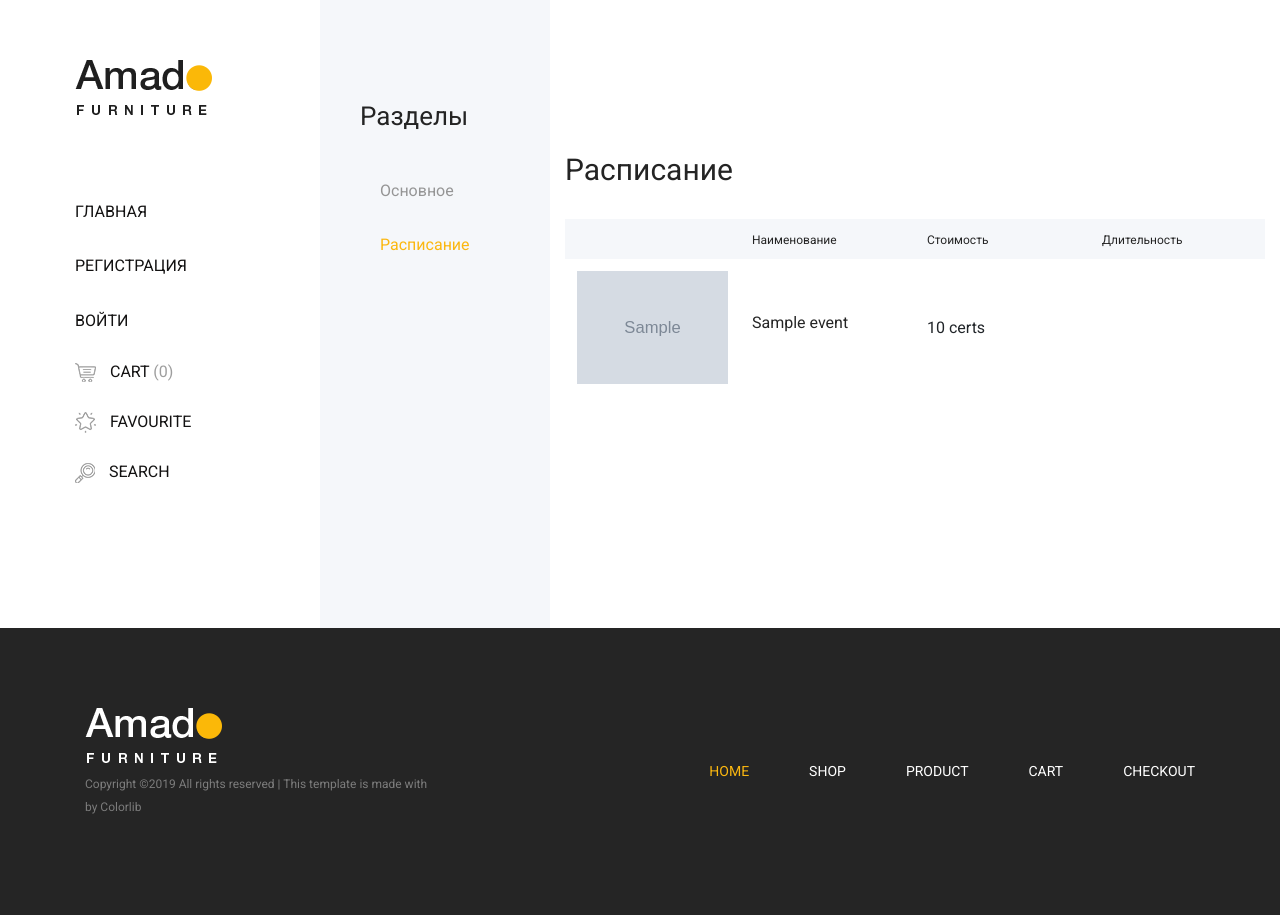
After one commit to ded-inside/event_shop, a Flask app: a page that uses app/templates/base.html in a window 1280 px wide. The commit adds this page. Run offline with Flask 2, Linux system fonts and the light colour scheme; tables that the repository leaves empty hold one stand-in row (values such as "Sample post"); grey boxes marked "Sample" are stand-in pictures; some libraries are stand-ins or nearby versions.

Commit message:
Shedule page

```diff
--- a/app/__init__.py
+++ b/app/__init__.py
@@ -66,6 +66,7 @@ def generate_default_state():
         first_name="fname",
         last_name="lname",
         email="u1@example.com",
+		profile_pic_filename='Png.png',
     )
     u1.set_password('user1')
     u2 = models.User(
@@ -73,6 +74,7 @@ def generate_default_state():
         first_name="fname2",
         last_name="lname2",
         email="u2@example.com",
+		profile_pic_filename='make-an-anime-vaporwave-profile-picture.jpg',
     )
     u2.set_password("user2")
     u3 = models.User(
@@ -80,6 +82,7 @@ def generate_default_state():
         first_name="fname3",
         last_name="lname3",
         email="u3@example.com",
+		profile_pic_filename='59-598379_anime-png-tumblr-anime-profile-pic-transparent-png.png',
     )
     u3.set_password("user3")
     u4 = models.User(
--- a/app/routes.py
+++ b/app/routes.py
@@ -28,7 +28,7 @@ def allowed_file(filename):
 @app.route("/index")
 def index():
     users_ = User.query.filter(User.username != "Admin").outerjoin(User.events_host).order_by(desc(Event.time_edited)).all()
-    return render_template("index.html", users=users_)
+    return render_template("index.html", users=users_, active='main')
 
 
 @app.route("/logout")
@@ -64,7 +64,7 @@ def login():
         if not next_page or url_parse(next_page).netloc != '':
             next_page = url_for('index_clr')
         return redirect(next_page)
-    return render_template("login.html", form=form)
+    return render_template("login.html", form=form, active='login')
 
 
 @app.route("/register", methods=["GET", "POST"])
@@ -130,7 +130,7 @@ def user_page(username: str):
     if username == "Admin":
         abort(404)
     user = User.query.filter_by(username=username).options(joinedload("events_host")).first_or_404()
-    return render_template("profile.html", user=user)
+    return render_template("profile.html", user=user, submenu='main', active='profile' if user == current_user else None)
 
 
 @app.route("/users")
@@ -143,6 +143,13 @@ def users():
 def event_page(event_id: int):
     event = Event.query.get_or_404(event_id)
     return render_template("event.html", event=event)
+
+
+@app.route('/user/<username>/events')
+def events(username :str):
+	_user = User.query.filter(User.username == username).first();
+	_events = Event.query.filter(Event.seller_id == _user.id);
+	return render_template('events.html', events=_events, user=_user, submenu='shedule', active='profile' if _user == current_user else None)
 
 
 @app.route("/event/add", methods=["GET", "POST"])
--- a/app/static/css/core-style.css
+++ b/app/static/css/core-style.css
@@ -26,6 +26,8 @@
 	 height: 100%;
 	 font-family: 'Roboto', sans-serif;
 	 font-size: 16px;
+	 display: flex;
+	 flex-direction: column;
 }
  h1, h2, h3, h4, h5, h6 {
 	 color: #242424;
@@ -394,6 +396,7 @@
  .main-content-wrapper {
 	 position: relative;
 	 z-index: 1;
+	 flex-grow: 1;
 	 -webkit-transition-duration: 500ms;
 	 transition-duration: 500ms;
 	 -ms-flex-wrap: wrap;
@@ -659,27 +662,27 @@
 	 position: relative;
 	 z-index: 1;
 	 -webkit-box-flex: 0;
-	 -ms-flex: 0 0 calc(95% - 320px);
-	 flex: 0 0 calc(95% - 320px);
-	 width: calc(95% - 320px);
-	 max-width: calc(95% - 320px);
+	 -ms-flex: 0 0 calc(100% - 550px);
+	 flex: 0 0 calc(100% - 550px);
+	 width: calc(100% - 550px);
+	 max-width: calc(100% - 550px);
 }
  @media only screen and (min-width:992px) and (max-width:1199px) {
 	 .main-content-wrapper .cart-table-area {
 		 -webkit-box-flex: 0;
-		 -ms-flex: 0 0 calc(100% - 320px);
-		 flex: 0 0 calc(100% - 320px);
-		 width: calc(100% - 320px);
-		 max-width: calc(100% - 320px);
+		 -ms-flex: 0 0 calc(100% - 550px);
+		 flex: 0 0 calc(100% - 550px);
+		 width: calc(100% - 550px);
+		 max-width: calc(100% - 550px);
 	}
 }
  @media only screen and (min-width:768px) and (max-width:991px) {
 	 .main-content-wrapper .cart-table-area {
 		 -webkit-box-flex: 0;
-		 -ms-flex: 0 0 calc(100% - 280px);
-		 flex: 0 0 calc(100% - 280px);
-		 width: calc(100% - 280px);
-		 max-width: calc(100% - 280px);
+		 -ms-flex: 0 0 calc(100% - 460px);
+		 flex: 0 0 calc(100% - 460px);
+		 width: calc(100% - 460px);
+		 max-width: calc(100% - 460px);
 	}
 }
  @media only screen and (max-width:767px) {
@@ -977,6 +980,18 @@
 	 position: relative;
 	 z-index: 1;
 }
+ .main-content-wrapper .single-product-area .single_product_desc a {
+	 display: block;
+}
+ .main-content-wrapper .single-product-area .single_product_desc a h6 {
+	 font-size: 30px;
+	 margin-bottom: 5px;
+}
+ @media only screen and (min-width:992px) and (max-width:1199px) {
+	 .main-content-wrapper .single-product-area .single_product_desc a h6 {
+		 font-size: 20px;
+	}
+}
  .main-content-wrapper .single-product-area .single_product_desc .product-meta-data .line {
 	 width: 80px;
 	 height: 3px;
@@ -990,18 +1005,6 @@
 	 color: #fbb710;
 	 line-height: 1;
 	 margin-bottom: 10px;
-}
- .main-content-wrapper .single-product-area .single_product_desc .product-meta-data a {
-	 display: block;
-}
- .main-content-wrapper .single-product-area .single_product_desc .product-meta-data a h6 {
-	 font-size: 30px;
-	 margin-bottom: 5px;
-}
- @media only screen and (min-width:992px) and (max-width:1199px) {
-	 .main-content-wrapper .single-product-area .single_product_desc .product-meta-data a h6 {
-		 font-size: 20px;
-	}
 }
  .main-content-wrapper .single-product-area .single_product_desc .product-meta-data .ratings-review .ratings i {
 	 font-size: 10px;
@@ -1141,6 +1144,8 @@
 }
  .card-man a img {
 	 width: 100%;
+	 background-color: #f5f7fa;
+	 object-fit: scale-down;
 }
  .card-man .hover-content {
 	 position: absolute;
--- a/app/templates/base.html
+++ b/app/templates/base.html
@@ -52,7 +52,7 @@
 					</li>
 					<!-- TODO -->
 					{% if current_user.is_authenticated %}
-					<li {% if active == 'prof' %} class="active" {% endif %}>
+					<li {% if active == 'profile' %} class="active" {% endif %}>
 						<a href="{{ url_for('user_page', username=current_user.username) }}">Личный кабинет</a>
 					</li>
 					<li>
--- /dev/null
+++ b/app/templates/events.html
@@ -0,0 +1,56 @@
+{% import 'macro.html' as macro %}
+
+{% extends 'sidebar.html' %}
+
+{% block title %}Расписание{% endblock %}
+
+{% block content %}
+
+{{ super() }}
+
+<div class="cart-table-area section-padding-100">
+    <div class="container-fluid">
+        <div class="row">
+            <div class="col-12">
+                <div class="cart-title mt-50">
+                    <h2>Расписание</h2>
+                </div>
+
+                <div class="cart-table">
+                    <table class="table table-responsive">
+                        <thead>
+                            <tr>
+                                <th></th>
+                                <th>Наименование</th>
+                                <th>Стоимость</th>
+                                <th>Длительность</th>
+                            </tr>
+                        </thead>
+                        <tbody>
+							{% for event in events %}
+								{{ macro.card_event(event) }}
+							{% endfor %}
+                        </tbody>
+                    </table>
+					{% if not events %}
+					<p>Упс! Похоже здесь нет событий!</p>
+					{% endif %}
+                </div>
+            </div>
+            <!-- <div class="col-12 col-lg-4">
+                <div class="cart-summary">
+                    <h5>Cart Total</h5>
+                    <ul class="summary-table">
+                        <li><span>subtotal:</span> <span>$140.00</span></li>
+                        <li><span>delivery:</span> <span>Free</span></li>
+                        <li><span>total:</span> <span>$140.00</span></li>
+                    </ul>
+                    <div class="cart-btn mt-100">
+                        <a href="cart.html" class="btn amado-btn w-100">Checkout</a>
+                    </div>
+                </div>
+            </div> -->
+        </div>
+    </div>
+</div>
+{% endblock %}
--- a/app/templates/index.html
+++ b/app/templates/index.html
@@ -10,7 +10,7 @@
 			{% for user in users %}
 				{{ macro.card_man(user) }}
 			{% else %}
-				Похоже, нет ни одного пользователя!
+				<h1>Похоже, нет ни одного пользователя!</h1>
 			{% endfor %}
 		</div>
 	</div>
--- a/app/templates/macro.html
+++ b/app/templates/macro.html
@@ -15,3 +15,19 @@
         </a>
     </div>
 {% endmacro %}
+
+{% macro card_event(event) %}
+	<tr>
+		<td class="cart_product_img">
+			<a href="#"><img src="{{ event.pic_url() }}"></a>
+		</td>
+		<td class="cart_product_desc">
+			<h5>{{ event.title }}</h5>
+		</td>
+		<td class="price">
+			<span>{{ event.price }} certs</span>
+		</td>
+		<!-- TODO add time column -->
+		<td></td>
+	</tr>
+{% endmacro %}
--- /dev/null
+++ b/app/templates/sidebar.html
@@ -0,0 +1,19 @@
+{% extends 'base.html' %}
+
+{% block content %}
+<div class="shop_sidebar_area">
+    <div class="widget catagory mb-50">
+        <h6 class="widget-title mb-30">Разделы</h6>
+        <div class="catagories-menu">
+            <ul>
+                <li {% if submenu == 'main' %}class="active"{% endif %}><a href="{{ url_for('user_page', username=user.username) }}">Основное</a></li>
+                <li {% if submenu == 'shedule' %}class="active"{% endif %}><a href="{{ url_for('events', username=user.username) }}">Расписание</a></li>
+				{% if user == current_user %}
+                <li {% if submenu == 'balance' %}class="active"{% endif %}><a href="#">Баланс</a></li>
+                <li {% if submenu == 'safety' %}class="active"{% endif %}><a href="#">Безопасность</a></li>
+				{% endif %}
+            </ul>
+        </div>
+    </div>
+</div>
+{% endblock %}
```
Also changed, not shown: app/models.py (+71 -71 lines), app/templates/profile.html (+11 -35 lines), app/templates/user.html (deleted, +0 -30 lines), app/templates/users.html (deleted, +0 -15 lines), app/static/uploads/59-598379_anime-png-tumblr-anime-profile-pic-transparent-png.png (added), app/static/uploads/Png.png (added), app/static/uploads/make-an-anime-vaporwave-profile-picture.jpg (added), 1 other file.
